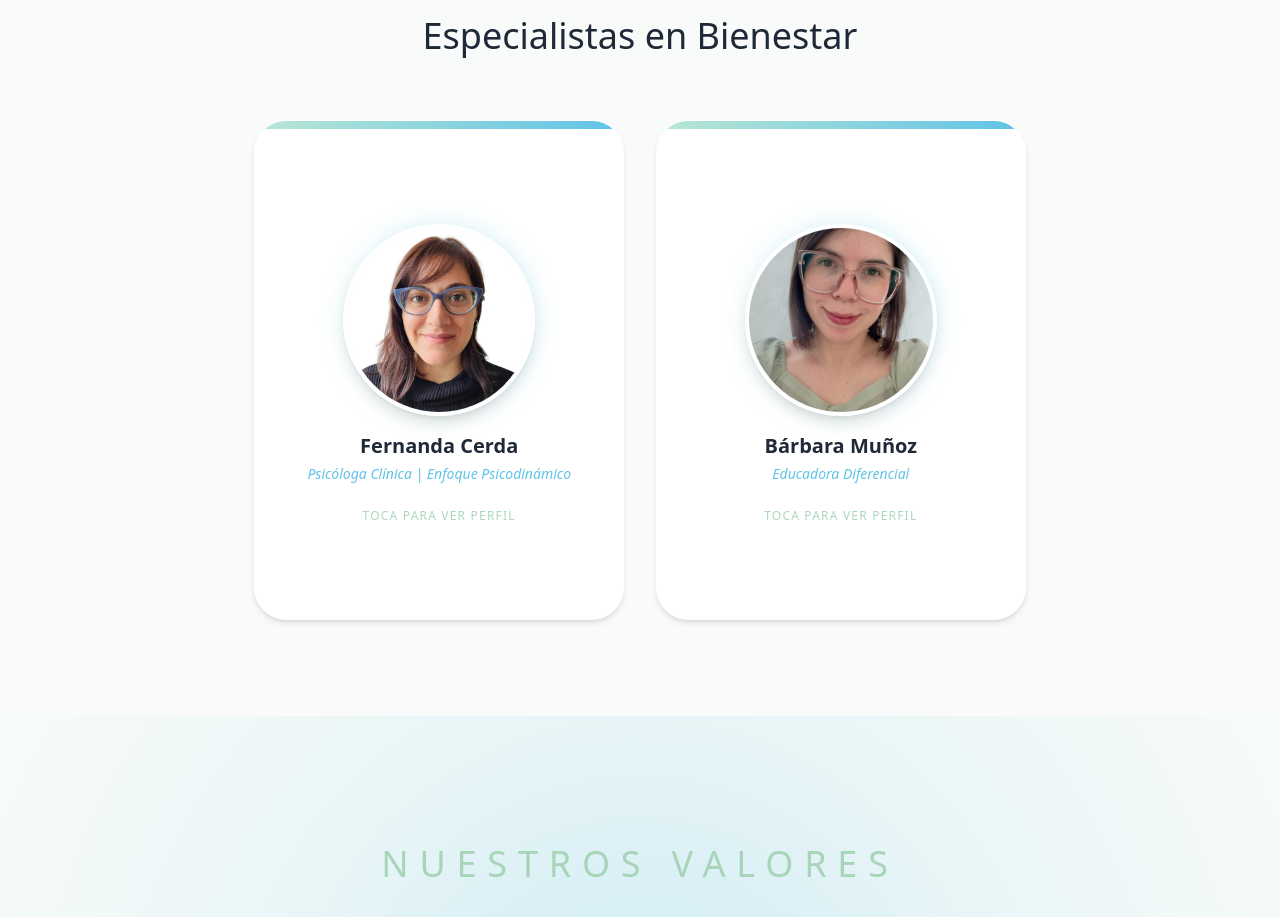
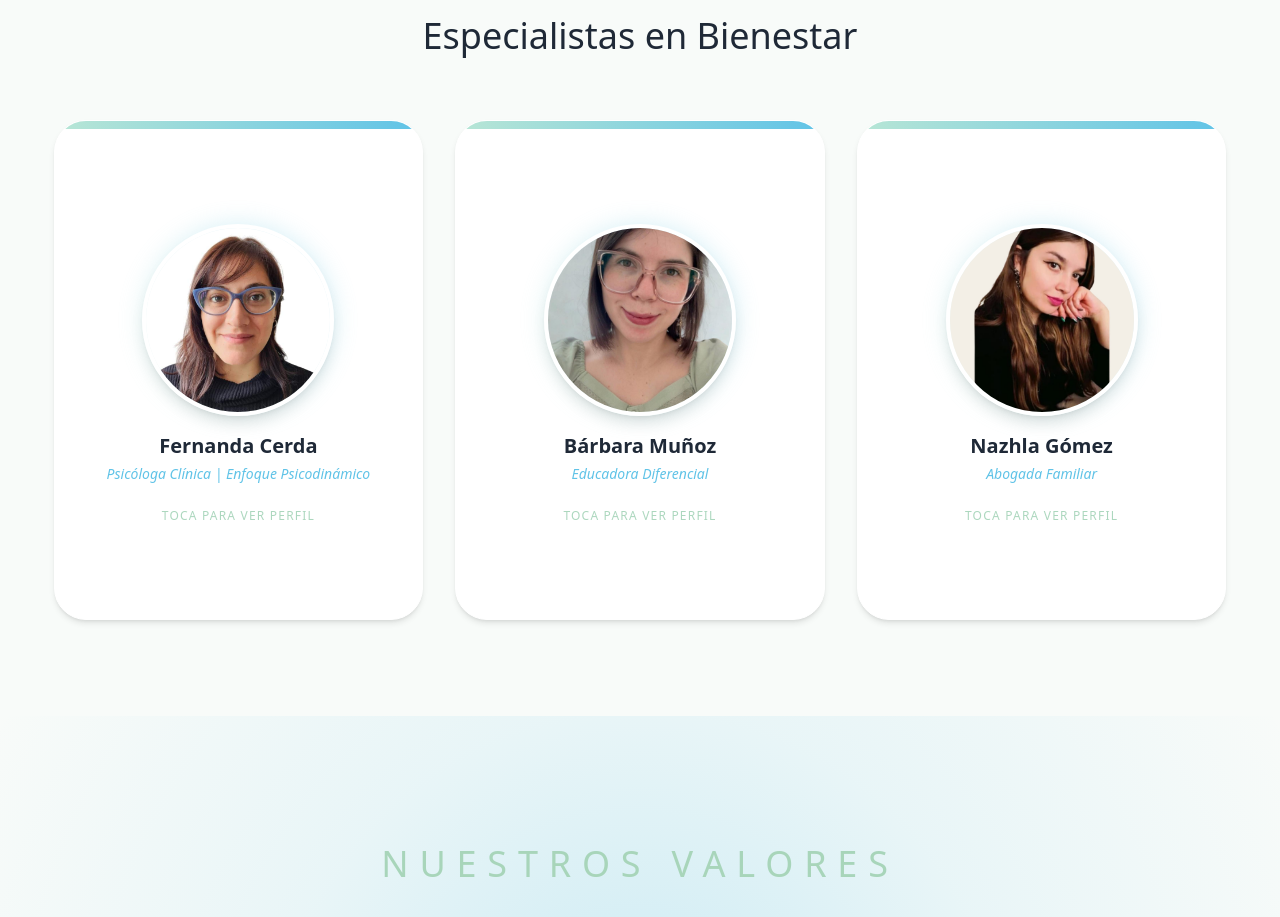
Before and after one commit to fcanaleshernndez/brisa-consciente-landing, a Nuxt app: page / in a window 1280 px wide. Shown: the part 2461-3378 px from the top of the page. Built offline with nearby package versions, Linux system fonts and the light colour scheme.

Commit message:
Nazhla abogada agregada

```diff
--- a/app/components/OurProfessionalsSection.vue
+++ b/app/components/OurProfessionalsSection.vue
@@ -177,6 +177,14 @@ const equipo = [
     experiencia: 'Educadora Diferencial con trayectoria transversal en el acompañamiento de estudiantes con desafíos en el neurodesarrollo, desde el nivel parvulario hasta capacitación laboral. Especialista en el diseño de apoyos individuales y estrategias para trastornos del lenguaje (TEL), espectro autista y limitaciones motoras, bajo una mirada inclusiva, funcional y centrada en la comunicación.',
     formacion: 'Licenciada en educación, Universidad Central de Chile. Profesora de educación diferencial mención trastornos específicos del lenguaje y discapacidad intelectual, Universidad Central de Chile.',
     enfoque: 'La metodología de trabajo prioriza la valoración de la neurodiversidad y el desarrollo de la autonomía funcional de cada estudiante. A través de la implementación de sistemas de comunicación y apoyos personalizados, se facilita un entorno inclusivo que potencia las fortalezas individuales, promoviendo el bienestar y la participación activa en sus diversos contextos de vida.'
+  },
+  {
+    nombre: 'Nazhla Gómez',
+    especialidad: 'Abogada Familiar',
+    foto: '/img/abogada-nazhla-gomez-image1.jpeg',
+    experiencia: 'Abogada con trayectoria en la representación integral ante Tribunales de Familia, destacando en la litigación de causas de alta complejidad. Mi experiencia abarca desde la protección especializada de derechos de NNA y Violencia Intrafamiliar (VIF), hasta materias de derecho de familia general como divorcios, cuidado personal, pensiones de alimentos, reconocimiento de paternidad y relación directa y regular.',
+    formacion: 'Abogada (título otorgado por la Excma. Corte Suprema) y Licenciada en Ciencias Jurídicas (Universidad Andrés Bello). Especialista en Derecho de Familia, Medidas de Protección y VIF.',
+    enfoque: 'Profesional con un marcado perfil litigante y estratégico. Mi objetivo es proporcionar soluciones legales integrales y personalizadas, ya sea en la protección de la infancia o en la resolución de conflictos familiares complejos.'
   }
 ]
 </script>
--- a/app/components/ServicesCards.vue
+++ b/app/components/ServicesCards.vue
@@ -65,15 +65,16 @@ import {
     PencilIcon,
     UsersIcon,
     CheckCircleIcon,
-    ScaleIcon,
-    AcademicCapIcon
+    AcademicCapIcon,
+    ScaleIcon
 } from '@heroicons/vue/24/outline'
 
 const WHATSAPP_NUMBER = '56946306546'
 
 const categorias = [
   { id: 'psicologia', nombre: 'Psicología' },
-  { id: 'educacion', nombre: 'Educación' }
+  { id: 'educacion', nombre: 'Educación' },
+  { id: 'derecho', nombre: 'Derecho' },
 ]
 
 const categoriaActiva = ref('psicologia')
@@ -143,6 +144,14 @@ const servicios = [
         descripcion: 'Dirigido a estudiantes que requieran apoyo en el proceso de aprendizaje y enseñanza.',
         whatsapp: 'Hola, me interesa Sesión de Educación Diferencial',
         items: ['Reforzamiento en el ámbito educativo', 'Estrategias de aprendizaje','Potenciación de habilidades en la educación']
+    },
+    {
+        categoria: 'derecho',
+        icono: ScaleIcon,
+        titulo: 'Sesión de Orientación Jurídica Familiar',
+        descripcion: 'Dirigido a personas que requieran apoyo en procesos legales en el ámbito familiar',
+        whatsapp: 'Hola, me interesa Sesión de Orientación Jurídica',
+        items: ['Orientación de procesos de pensión de alimentos', 'Acuerdos de cuidado personal y relación directa y regular','Asesoría en divorcios y mediaciones familiares.']
     }
 ]
 
--- a/package.json
+++ b/package.json
@@ -7,7 +7,8 @@
     "dev": "nuxt dev",
     "generate": "nuxt generate",
     "preview": "nuxt preview",
-    "postinstall": "nuxt prepare"
+    "postinstall": "nuxt prepare",
+    "build-static": "npx nuxi generate"
   },
   "dependencies": {
     "@heroicons/vue": "^2.2.0",
```
Also changed, not shown: public/img/abogada-nazhla-gomez-image1.jpeg (added).
